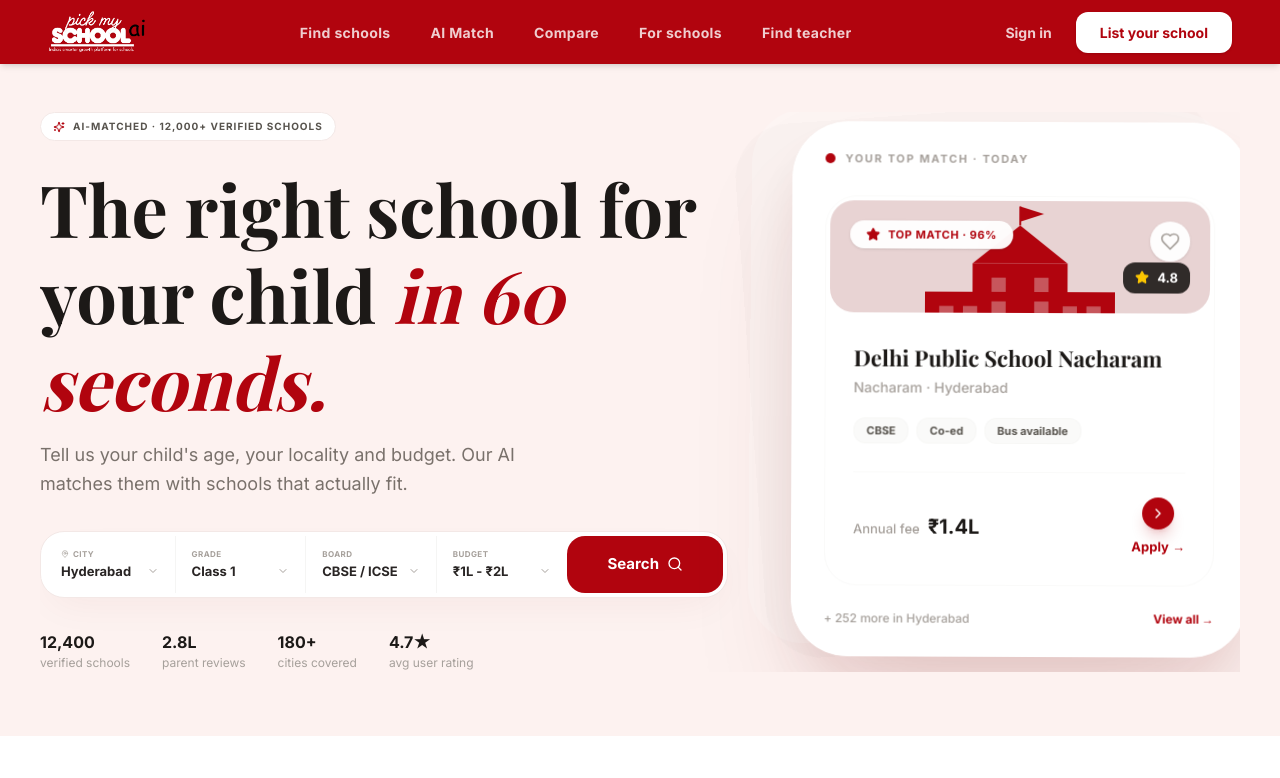
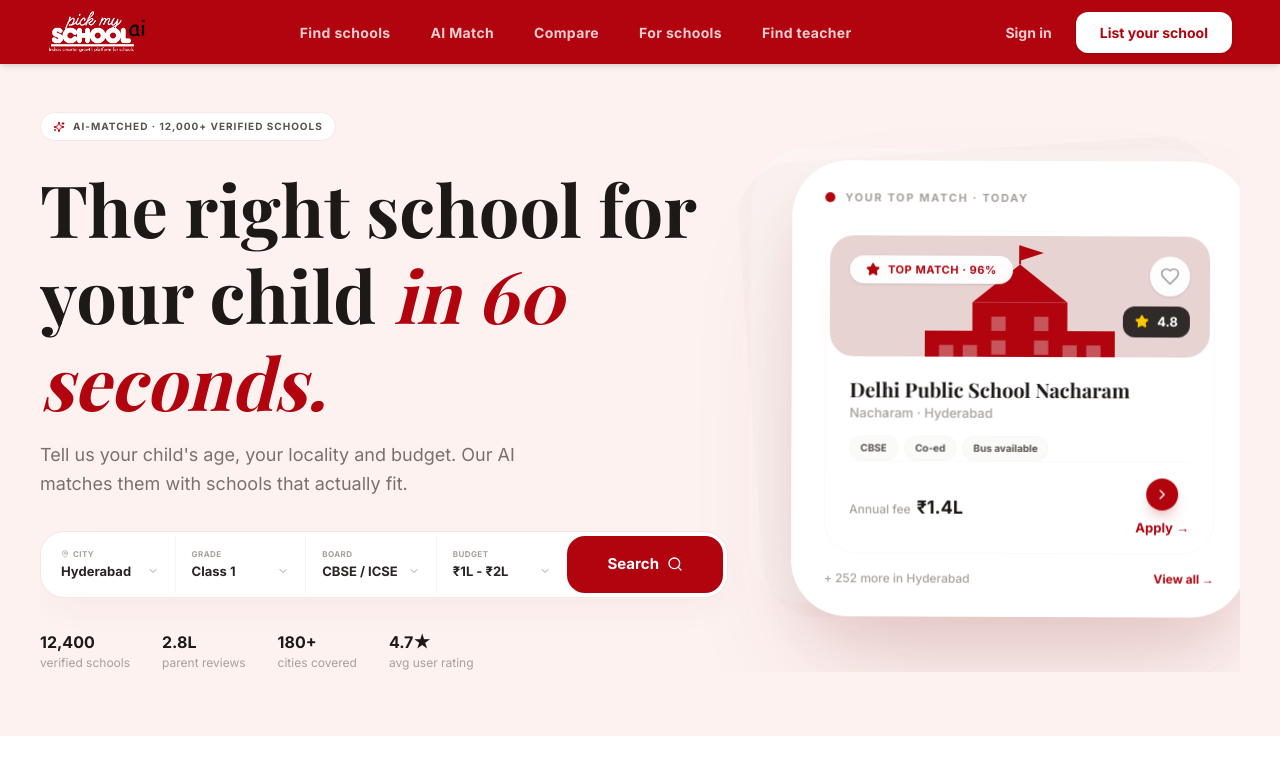
Before and after one commit to modupalliharshini/pickmyschoolai, a React (Vite) app: page / in a window 1280 px wide. Shown: the top 778 px of the page. Built offline with nearby package versions, Linux system fonts and the light colour scheme; a web font is replaced by a local one.

Commit message:
card fix

```diff
--- a/src/components/Hero.jsx
+++ b/src/components/Hero.jsx
@@ -246,24 +246,25 @@
               style={{ '--rot': '1.5deg' }}
             />
 
-            <div className="relative bg-white p-7 rounded-[56px] shadow-[0_60px_120px_-20px_rgba(124,26,26,0.15),0_30px_60px_-10px_rgba(124,26,26,0.1)] border border-white overflow-hidden animate-float-card">
-              <div className="flex items-center gap-2.5 text-[11px] font-bold text-stone-400 uppercase tracking-[0.15em] mb-7 px-1">
+            <div className="relative bg-white rounded-[56px] shadow-[0_60px_120px_-20px_rgba(124,26,26,0.15),0_30px_60px_-10px_rgba(124,26,26,0.1)] border border-white overflow-hidden animate-float-card aspect-square">
+              <div className="h-full flex flex-col p-7">
+                <div className="flex items-center gap-2.5 text-[11px] font-bold text-stone-400 uppercase tracking-[0.15em] mb-6 px-1">
                   <span className="w-2.5 h-2.5 rounded-full bg-[#b1040e]" /> YOUR TOP MATCH · TODAY
                 </div>
 
-              <div className="relative w-full overflow-hidden">
+                <div className="relative flex-1 min-h-0 w-full overflow-hidden">
                   {/* Carousel Container */}
                   <div
-                  className="flex transition-transform duration-700 cubic-bezier(0.4, 0, 0.2, 1) w-full"
+                    className="flex h-full transition-transform duration-700 cubic-bezier(0.4, 0, 0.2, 1) w-full"
                     style={{ transform: `translateX(-${schoolIndex * 100}%)` }}
                     onTouchStart={onTouchStart}
                     onTouchMove={onTouchMove}
                     onTouchEnd={onTouchEnd}
                   >
                   {topSchools.map((school, idx) => (
-                    <div key={school.id} className="w-full flex-shrink-0 px-1">
-                      <div className="bg-white rounded-[32px] overflow-hidden group relative aspect-square flex flex-col border border-stone-50">
-                        <div className="relative flex-1 rounded-[24px] overflow-hidden m-1">
+                    <div key={school.id} className="w-full h-full flex-shrink-0 px-1">
+                      <div className="bg-white rounded-[32px] overflow-hidden group relative h-full flex flex-col border border-stone-50">
+                        <div className="relative flex-[1.4] min-h-0 rounded-[24px] overflow-hidden m-1">
                           <SchoolIllustration />
                           <div className="absolute top-5 left-5 bg-white/95 backdrop-blur-md rounded-full px-4 py-1.5 flex items-center gap-2 shadow-sm">
                             <Star className="w-3.5 h-3.5 fill-[#b1040e] text-[#b1040e]" />
@@ -278,22 +279,24 @@
                           </div>
                         </div>
 
-                        <div className="p-7">
-                          <h3 className="font-serif text-[22px] font-bold text-stone-900 leading-tight">{school.name}</h3>
-                          <p className="text-stone-400 text-[14px] mt-1 font-medium">{school.location}</p>
+                        <div className="px-6 py-4 flex-1 flex flex-col justify-between">
+                          <div>
+                            <h3 className="font-serif text-[20px] font-bold text-stone-900 leading-tight">{school.name}</h3>
+                            <p className="text-stone-400 text-[13px] mt-0.5 font-medium">{school.location}</p>
 
-                          <div className="mt-5 flex flex-wrap gap-2">
+                            <div className="mt-3 flex flex-wrap gap-1.5">
                               {school.tags.map(tag => (
-                              <span key={tag} className="px-3 py-1 rounded-xl bg-stone-50 text-stone-600 text-[11px] font-bold border border-stone-100/60">
+                                <span key={tag} className="px-2.5 py-1 rounded-xl bg-stone-50 text-stone-600 text-[10px] font-bold border border-stone-100/60">
                                   {tag}
                                 </span>
                               ))}
                             </div>
+                          </div>
 
-                          <div className="mt-7 pt-6 border-t border-stone-50 flex items-center justify-between">
-                            <div className="flex items-baseline gap-2">
-                              <span className="text-stone-400 text-[13px] font-medium">Annual fee</span>
-                              <span className="text-stone-900 font-bold text-[20px]">{school.fee}</span>
+                          <div className="pt-4 border-t border-stone-50 flex items-center justify-between">
+                            <div className="flex items-baseline gap-1.5">
+                              <span className="text-stone-400 text-[12px] font-medium">Annual fee</span>
+                              <span className="text-stone-900 font-bold text-[18px]">{school.fee}</span>
                             </div>
 
                             <div className="flex flex-col items-center gap-2">
@@ -319,7 +322,7 @@
                 </div>
               </div>
 
-              <div className="mt-6 flex items-center justify-between text-[12px] px-1">
+                <div className="mt-4 flex items-center justify-between text-[12px] px-1">
                   <span className="text-stone-400 font-medium">+ {247 + topSchools.length} more in Hyderabad</span>
                   <button
                     onClick={handleSearch}
@@ -332,6 +335,7 @@
             </div>
           </div>
         </div>
+      </div>
     </section>
   );
 };
```
Lines whose indentation alone changed are shown as unchanged.
